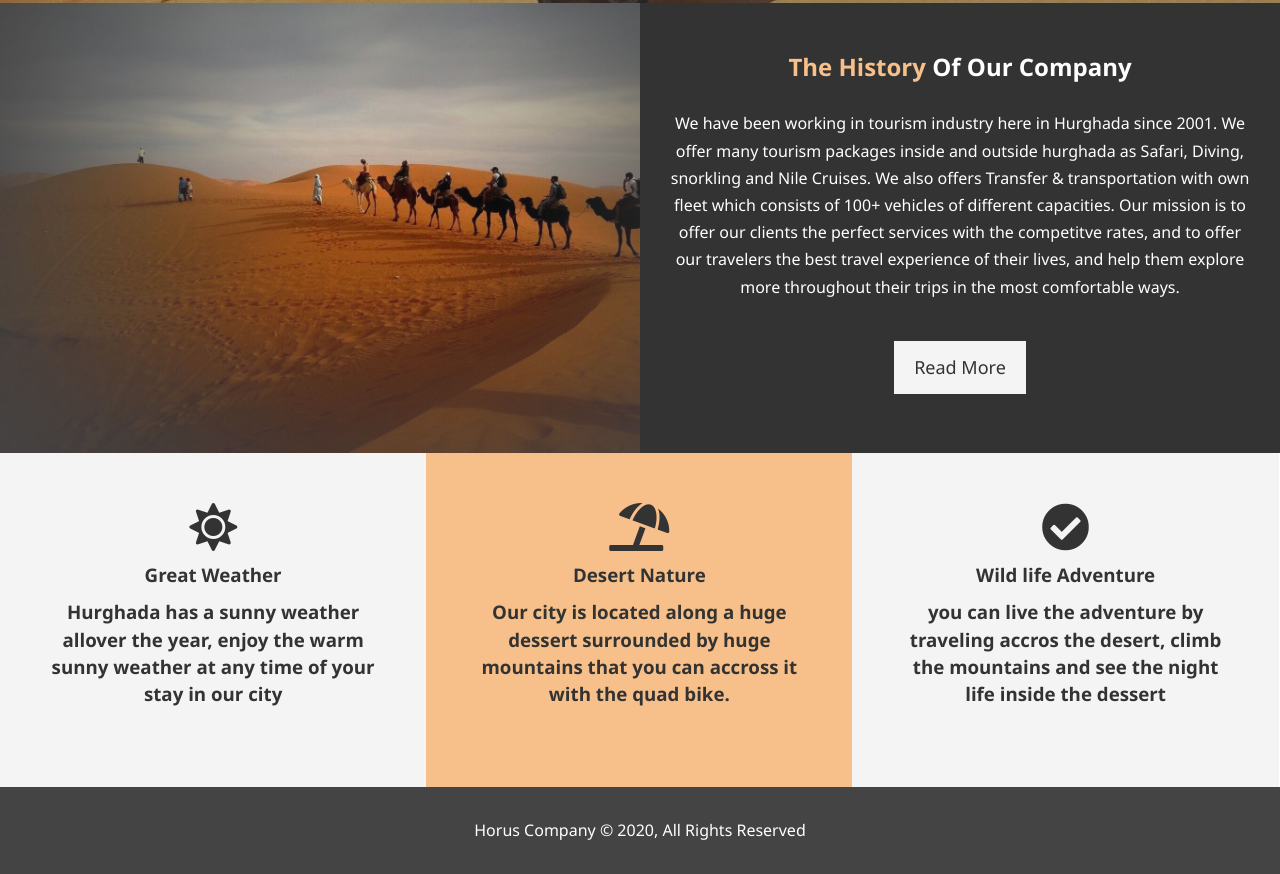
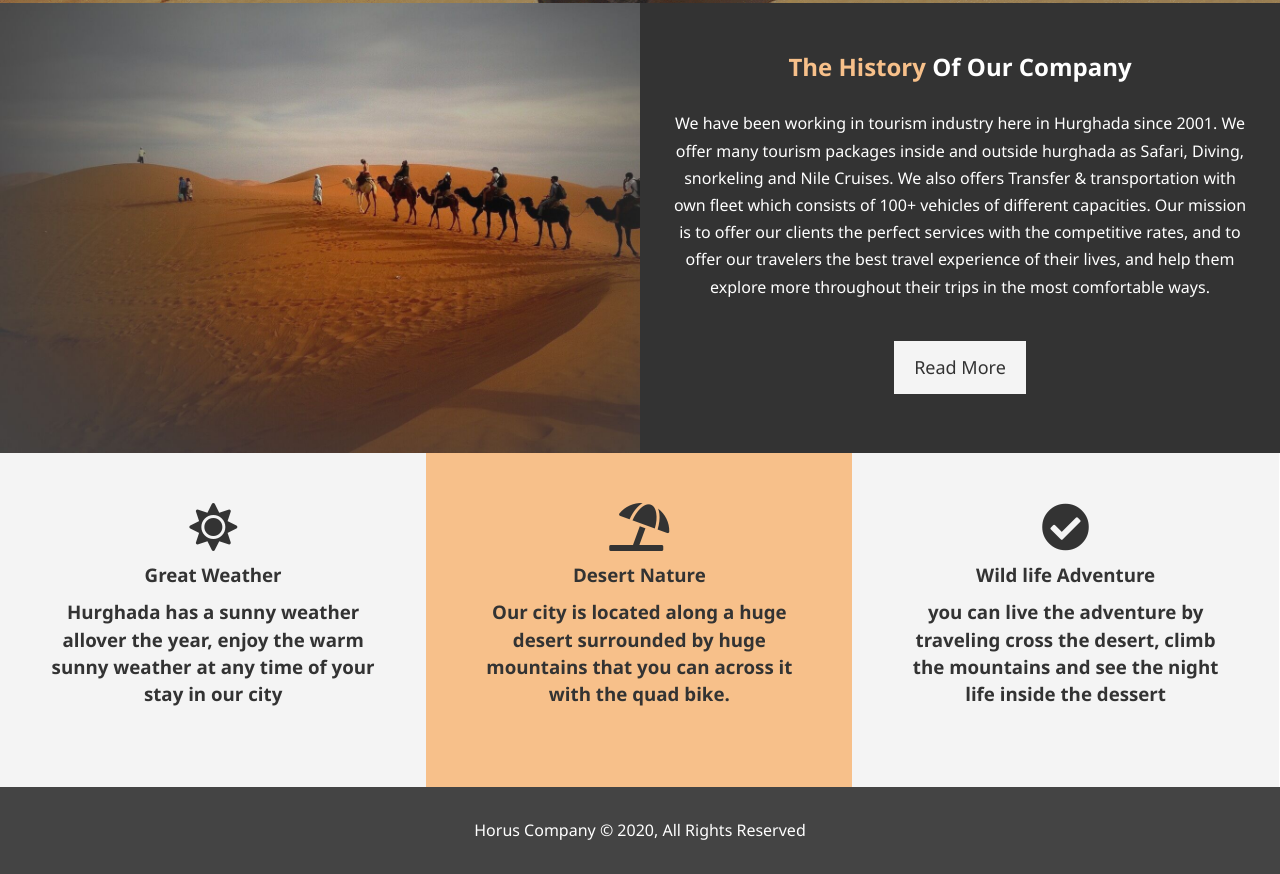
Before and after one commit to mafify96/Website-host, a plain HTML site: page index.html in a window 1280 px wide. Shown: the part 724-1598 px from the top of the page. Drawn offline with Linux system fonts and the light colour scheme.

Commit message:
Update index.html

```diff
--- a/index.html
+++ b/index.html
@@ -37,8 +37,8 @@
 <div class="info-content">
     <h2><span class="text1-primary">The History </span> Of Our Company</h2>
     <p> We have been working in tourism industry here in Hurghada since 2001. We offer many tourism packages inside and outside hurghada as
-        Safari, Diving, snorkling and Nile Cruises. We also offers Transfer & transportation with own fleet which consists of 100+ vehicles of
-        different capacities. Our mission is to offer our clients the perfect services with the competitve rates, and to offer our travelers the
+        Safari, Diving, snorkeling and Nile Cruises. We also offers Transfer & transportation with own fleet which consists of 100+ vehicles of
+        different capacities. Our mission is to offer our clients the perfect services with the competitive rates, and to offer our travelers the
         best travel experience of their lives, and help them explore more throughout their trips in the most comfortable ways.
     </p>
 <a href="about.html" class="btn btn-light">Read More</a>
@@ -57,14 +57,14 @@
     <div class="box bg-primary">
         <i class="fas fa-umbrella-beach fa-3x "></i>
         <h3> Desert Nature
-            <p>Our city is located along a huge dessert surrounded by huge mountains
-                that you can accross it with the quad bike. </p>
+            <p>Our city is located along a huge desert surrounded by huge mountains
+                that you can across it with the quad bike. </p>
         </h3>
     </div>
     <div class="box bg-light">
         <i class="fas fa-check-circle fa-3x "></i>
         <h3>Wild life Adventure
-            <p>you can live the adventure by traveling accros the desert, climb the mountains and
+            <p>you can live the adventure by traveling cross the desert, climb the mountains and
             see the night life inside the dessert</p>
         </h3>
     </div>
```
